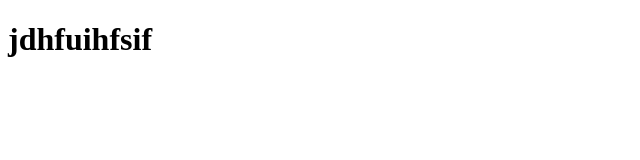
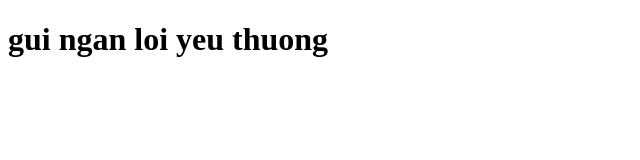
Before and after one commit to vhbang/lab1_bt1, a plain HTML site: page index.html in a window 1280 px wide. Shown: the whole page, without its empty margins (0-640 px from the left). Drawn offline with Linux system fonts and the light colour scheme.

Commit message:
update index.html

```diff
--- a/index.html
+++ b/index.html
@@ -6,6 +6,6 @@
     <title>vohuybang</title>
 </head>
 <body>
-    <h1>jdhfuihfsif</h1>
+    <h1>gui ngan loi yeu thuong</h1>
 </body>
 </html>
```
